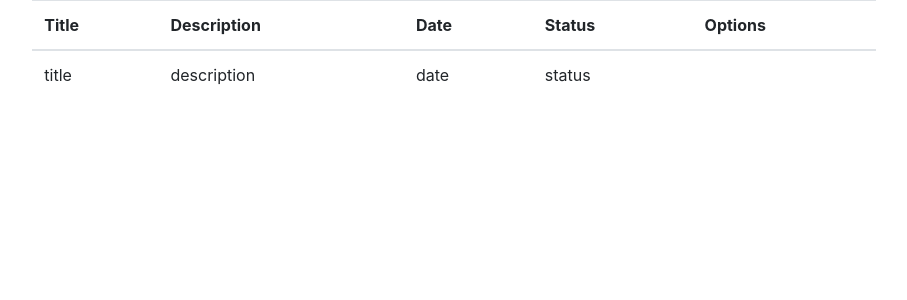
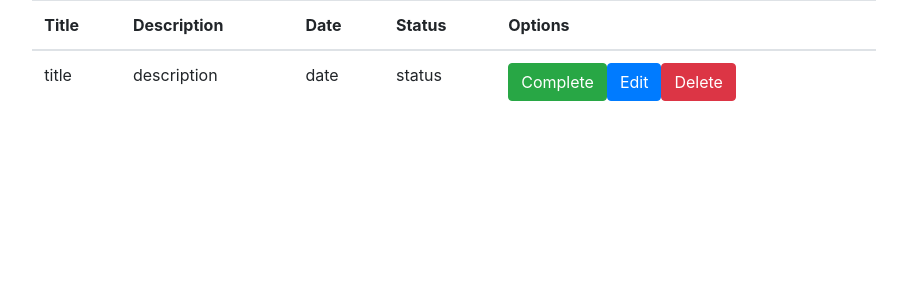
Before and after one commit to ThisIsTyDell/todo-MEAN, an Angular app in the folder todoapp-angular/: page / in a window 1280 px wide. Shown: the top 300 px of the page, without its empty margins (186-1093 px from the left). Built offline with nearby package versions, Linux system fonts and the light colour scheme; no server answers.

Commit message:
add buttons to mark as complete, edit, or delete todo

```diff
--- a/todoapp-angular/src/app/app.component.html
+++ b/todoapp-angular/src/app/app.component.html
@@ -20,7 +20,17 @@
             <td>description</td>
             <td>date</td>
             <td>status</td>
-            <td></td>
+            <td>
+              <button class="btn btn-success">
+                Complete
+              </button>
+              <button class="btn btn-primary">
+                Edit
+              </button>
+              <button class="btn btn-danger">
+                Delete
+              </button>
+            </td>
           </tr>
         </tbody>
       </table>
```
